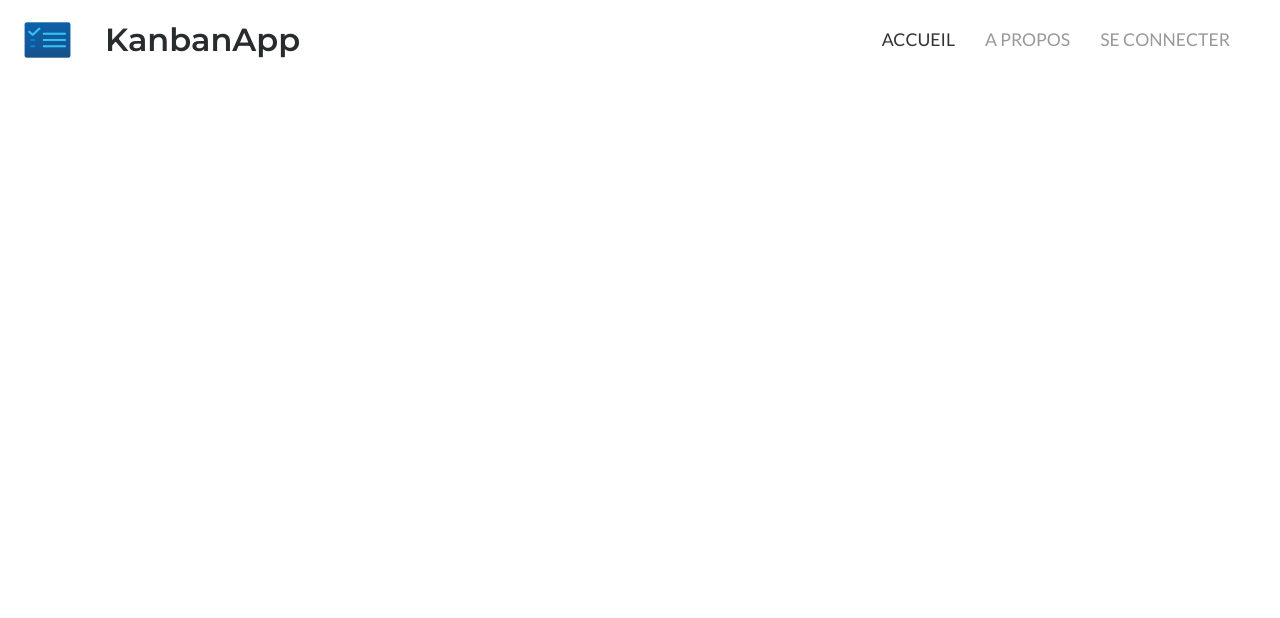
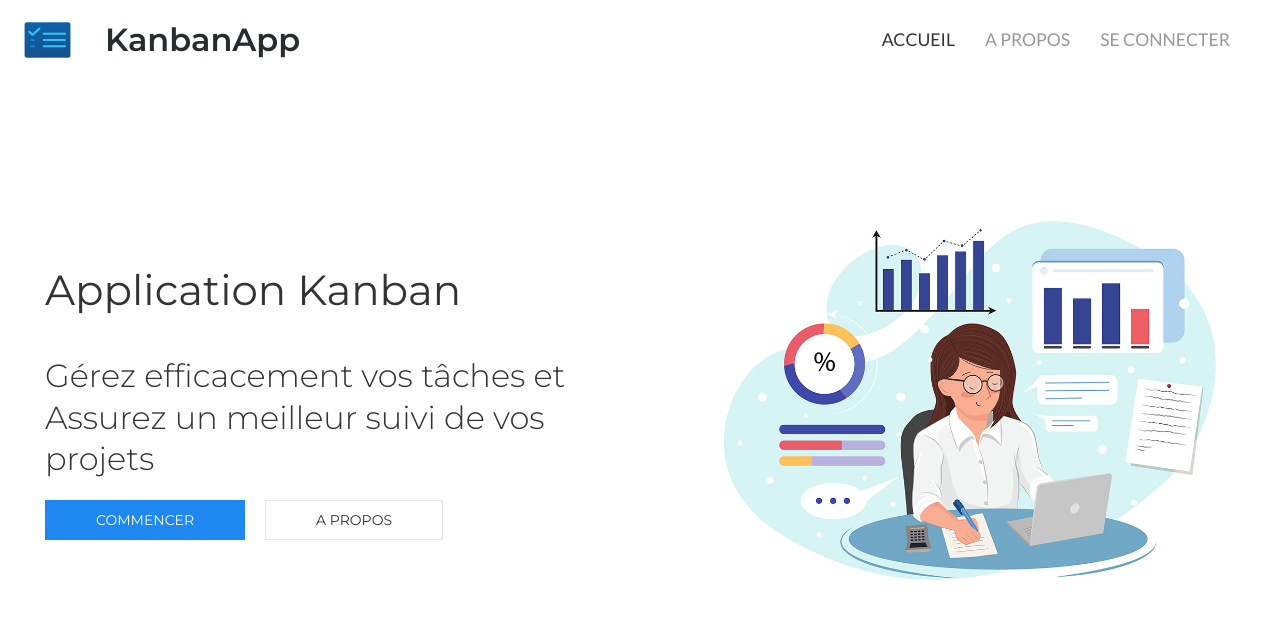
Before and after one commit to ahenrij/kanban-front, a Vue app: page / in a window 1280 px wide. Shown: the top 618 px of the page. Built offline with nearby package versions, Linux system fonts and the light colour scheme; what vue-notification would draw is missing.

Commit message:
home impl.

```diff
--- a/src/App.vue
+++ b/src/App.vue
@@ -2,23 +2,30 @@
   <div id="app">
     <the-nav-bar></the-nav-bar>
     <div class="main" :class="{ 'darkerbg': isLoggedIn() }">
-
+      <auth-layout v-if="shouldUseAuthLayout()"></auth-layout>
+      <app-layout v-else></app-layout>
     </div>
   </div>
 </template>
 <script>
 import { isLoggedIn } from '@/services/auth.service'
 import TheNavBar from '@/components/common/TheNavBar.vue'
+import AppLayout from '@/views/layouts/AppLayout.vue'
+import AuthLayout from '@/views/layouts/AuthLayout.vue'
 
 export default {
 
   methods: {
     isLoggedIn() {
       return isLoggedIn()
+    },
+    shouldUseAuthLayout() {
+      var authLayoutRoutes = ["Login", "Register"]
+      return authLayoutRoutes.indexOf(this.$route.name) !== -1
     }
   },
 
-  components: { TheNavBar }
+  components: { TheNavBar, AppLayout, AuthLayout }
 }
 </script>
 <style>
--- a/src/assets/css/style.css
+++ b/src/assets/css/style.css
@@ -2,5 +2,5 @@
 @import url('https://fonts.googleapis.com/css2?family=Lato:wght@300;400;500;700&display=swap');
 
 * {
-    font-family: 'Lato';
+    font-family: 'Montserrat' !important;
 }
--- a/src/components/common/TheNavBar.vue
+++ b/src/components/common/TheNavBar.vue
@@ -88,7 +88,7 @@ export default {
 </script>
 
 <style scoped>
-    .uk-text-bold {
+    * {
         font-family: 'Montserrat' !important;
     }
 
--- /dev/null
+++ b/src/components/utils/Bouton.vue
@@ -0,0 +1,40 @@
+<template>
+    <button v-on:click="emitAction($event)" :class="[{ 'uk-button': isActive, 'uk-button-primary': primary, 'uk-button-default': !primary }]">
+
+        <div v-if="loading" uk-spinner="ratio: .7" style="top: -15px !important"></div>
+        <span v-else>
+            {{ title }}
+            <span :uk-icon="'icon: ' + icon + '; ratio: 0.8'" class="uk-margin-small-left"></span>
+        </span>
+
+    </button>
+</template>
+
+<script>
+export default {
+    props: {
+        title: String,
+        primary: Boolean,
+        icon: String,
+        loading: {
+            type: Boolean,
+            defaultsTo: true,
+        }
+    },
+    data:  function() {
+        return {
+            isActive: true,
+        };
+    },
+    methods: {
+        emitAction: function(event) {
+            this.$emit('onClicked', event);
+        }
+    }
+}
+</script>
+
+<style scoped>
+    .uk-button-primary {
+    }
+</style>
--- /dev/null
+++ b/src/components/utils/BoutonRouter.vue
@@ -0,0 +1,24 @@
+<template>
+    <router-link :to="to" :class="[{ 'uk-button': isActive, 'uk-button-primary': primary, 'uk-button-default': !primary }]">
+        {{ title }}
+    </router-link>
+</template>
+
+<script>
+export default {
+    props: {
+        title: String,
+        primary: Boolean,
+        to: String,
+    },
+    data:  function() {
+        return {
+            isActive: true,
+        };
+    }
+}
+</script>
+
+<style scoped>
+
+</style>
--- a/src/views/Home.vue
+++ b/src/views/Home.vue
@@ -1,18 +1,55 @@
 <template>
   <div class="home">
-    <img alt="Vue logo" src="../assets/images/logo.png">
-    <HelloWorld msg="Welcome to Your Vue.js App"/>
+    <div class="container uk-child-width-expand@s" uk-grid>
+
+      <div class="uk-flex uk-flex-middle uk-flex-last@s">
+          <img src="@/assets/images/preview.jpg" alt="itresorerie landing">
+      </div>
+      <div class="uk-flex uk-flex-middle">
+          <div class="catching-block">
+            <h1 style="font-family: Quicksand">Application Kanban</h1>
+            <h2 class="catching-text uk-text-light">Gérez efficacement vos tâches et <br>Assurez un meilleur suivi de vos projets</h2>
+            <bouton-router to="/register" title="Commencer" class="uk-margin-right" primary></bouton-router>
+            <bouton-router to="/about" title="A propos"></bouton-router>
+          </div>
+      </div>
+    </div>
   </div>
 </template>
 
 <script>
 // @ is an alias to /src
-import HelloWorld from '@/components/HelloWorld.vue'
+import BoutonRouter from '@/components/utils/BoutonRouter.vue'
 
 export default {
   name: 'Home',
-  components: {
-    HelloWorld
-  }
+  components: { BoutonRouter }
 }
 </script>
+
+<style scoped>
+  * {
+    font-family: 'Montserrat';
+  }
+  .container {
+    height: 100vh; background-color:#fff; text-align: left;
+  }
+  .container-left {
+    /*background-color: #FFC107;*/
+  }
+  .login-icon {
+    height: 400px;
+    top: 45vh;
+  }
+  .catching-block {
+    margin: 45px 40px 40px 45px;
+  }
+  a {
+    padding-left: 50px; padding-right: 50px;
+  }
+  @media only screen and (max-width: 640px)  {
+    .home {
+      padding-top: 80px
+    }
+  }
+</style>
--- a/src/views/layouts/AuthLayout.vue
+++ b/src/views/layouts/AuthLayout.vue
@@ -18,7 +18,7 @@
 //import HelloWorld from '@/components/HelloWorld.vue'
 
 export default {
-  name: 'Home',
+  name: 'AuthLayout',
   components: {
 
   }
@@ -30,7 +30,7 @@ export default {
     height: 100vh; background-color:#fff
   }
   .container-left {
-    background-color: #FFC107;
+    background-color: #448AFF;
   }
 
   /* Large */
```
Also changed, not shown: src/components/utils/EditText.vue (added, +42 -0 lines), src/assets/images/preview.jpg (added).
